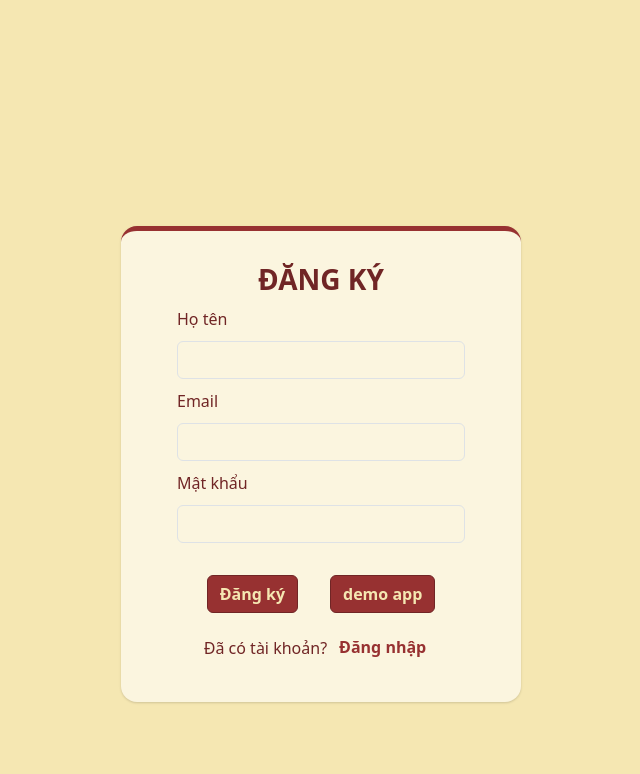
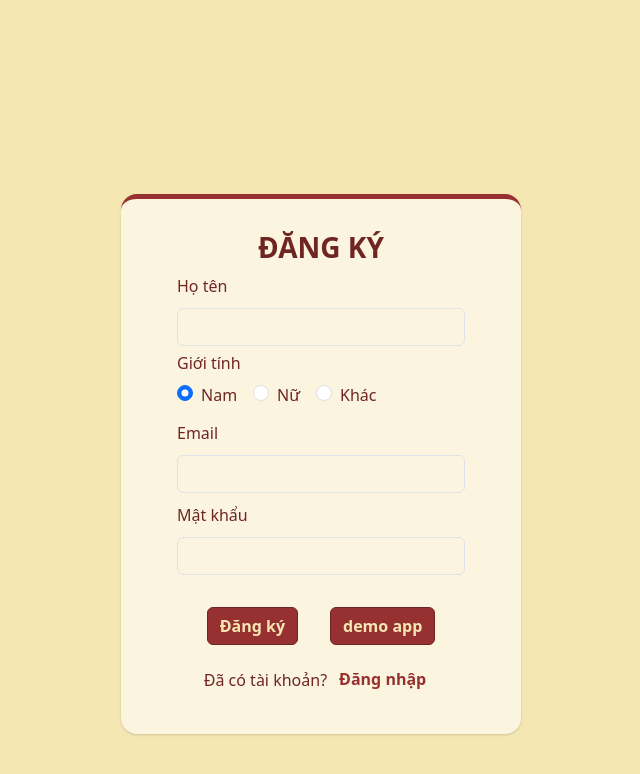
Before and after one commit to aycact/bookstore, a React (Vite) app in the folder client/: page /register in a window 1280 px wide. Both pictures are taken after a click on the button "Đăng ký". Shown: the top 774 px of the page, without its empty margins (319-959 px from the left). Built offline with nearby package versions, Linux system fonts and the light colour scheme; no server answers.

Commit message:
configdb

```diff
--- a/client/src/components/Manager/AddBook.jsx
+++ b/client/src/components/Manager/AddBook.jsx
@@ -263,7 +263,7 @@ const AddBook = ({ dataUpdated }) => {
               <textarea
                 id="description"
                 name="description"
-                rows="4"
+                rows="10"
                 cols="50"
                 className="description-area"
                 value={values.description}
--- a/client/src/pages/main/Register.jsx
+++ b/client/src/pages/main/Register.jsx
@@ -1,5 +1,5 @@
 import { useState, useEffect } from 'react'
-import { FormInput } from '../../components/index'
+import { FormInput, RadiosInput } from '../../components/index'
 import { toast } from 'react-toastify'
 import { useDispatch, useSelector } from 'react-redux'
 import { loginUser, registerUser } from '../../features/users/userSlice'
@@ -19,6 +19,7 @@ const initialState = {
   email: '',
   password: '',
   isMember: true,
+  gender: 'Nam'
 }
 
 function Register() {
@@ -26,6 +27,15 @@ function Register() {
   const { user, isLoading } = useSelector((store) => store.user)
   const dispatch = useDispatch()
   const navigate = useNavigate()
+
+  useEffect(() => {
+    const radios = document.getElementsByName('gender')
+    radios.forEach((radio) => {
+      if (radio.value === values.gender) {
+        radio.checked = true
+      }
+    })
+  }, [values.isMember, values.gender])
 
   const handleChange = (e) => {
     const name = e.target.name
@@ -35,7 +45,9 @@ function Register() {
   }
   const onSubmit = (e) => {
     e.preventDefault()
-    const { name, email, password, isMember } = values
+    const { name, email, password, isMember, gender } = values
+    console.log(values);
+
     if (!email || !password || (!isMember && !name)) {
       toast.error('Please fill out all fields')
       return
@@ -44,7 +56,7 @@ function Register() {
       dispatch(loginUser({ email: email, password: password }))
       return
     }
-    dispatch(registerUser({ name, email, password }))
+    dispatch(registerUser({ name, email, password, gender }))
   }
 
   const toggleMember = () => {
@@ -71,6 +83,25 @@ function Register() {
             value={values.name}
             handleChange={handleChange}
           />
+        )}
+        {/* gender field */}
+        {!values.isMember && (
+          <div className="mb-2">
+            <h5 className="radio-label">Giới tính</h5>
+            <div className="gender-container">
+              {['Nam', 'Nữ', 'Khác'].map((gender) => {
+                return (
+                  <RadiosInput
+                    key={gender}
+                    name="gender"
+                    value={gender}
+                    label={gender}
+                    handleCheck={handleChange}
+                  />
+                )
+              })}
+            </div>
+          </div>
         )}
         {/* email field */}
         <FormInput
@@ -173,4 +204,14 @@ const Wrapper = styled.section`
     justify-content: center;
     gap: 2rem;
   }
+
+  .gender-container {
+    gap: 1rem;
+    display: flex;
+    flex-direction: row;
+  }
+  .radio-label {
+    font-size: 1rem;
+    font-weight: normal;
+  }
 `
--- a/client/src/pages/main/SingleAuthor.jsx
+++ b/client/src/pages/main/SingleAuthor.jsx
@@ -119,6 +119,7 @@ const Wrapper = styled.section`
     line-height: 2rem;
     letter-spacing: 0.05rem;
     text-align: justify;
+    font-size: 1.25rem;
   }
   .basic-info {
   }
--- a/client/src/pages/main/SingleBook.jsx
+++ b/client/src/pages/main/SingleBook.jsx
@@ -188,6 +188,8 @@ const Wrapper = styled.section`
     letter-spacing: 0.05rem;
     padding: 0 6rem;
     text-align: justify;
+    font-size: 1.25rem;
+    font-weight: normal;
   }
   .basic-info {
     margin: 1rem 0;
--- a/client/src/pages/main/UserInfo.jsx
+++ b/client/src/pages/main/UserInfo.jsx
@@ -23,9 +23,9 @@ const UserInfo = () => {
 
   const [values, setValues] = useState({
     name: user?.name,
-    phone_number: user?.phoneNumber,
+    phone_number: user?.phoneNumber || '',
     gender: user?.gender,
-    address: user?.address,
+    address: user?.address || '',
     user_img: null
   })
 
```
Also changed, not shown: 2 other files (tests, documents, lock files or other folders).
